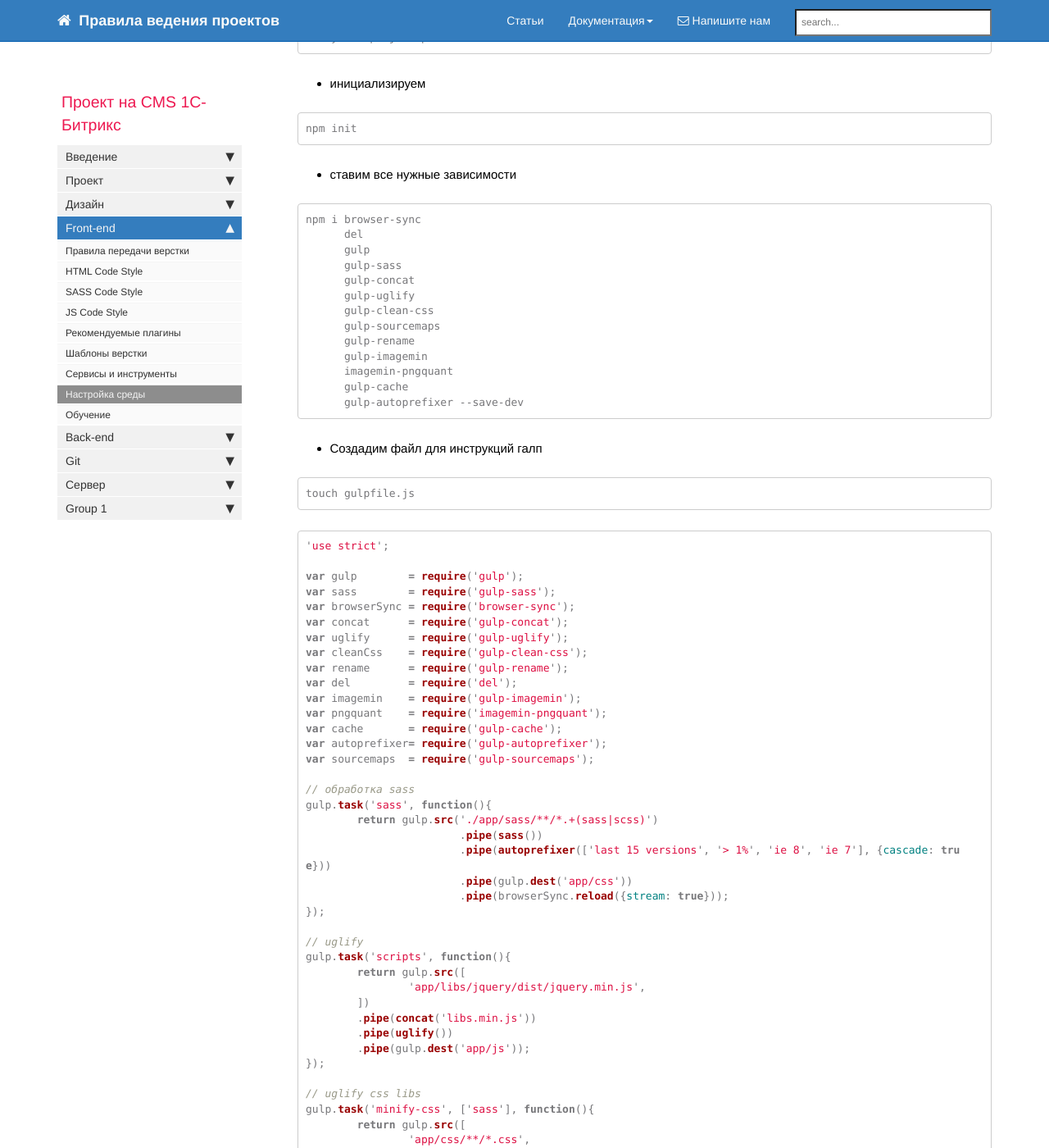
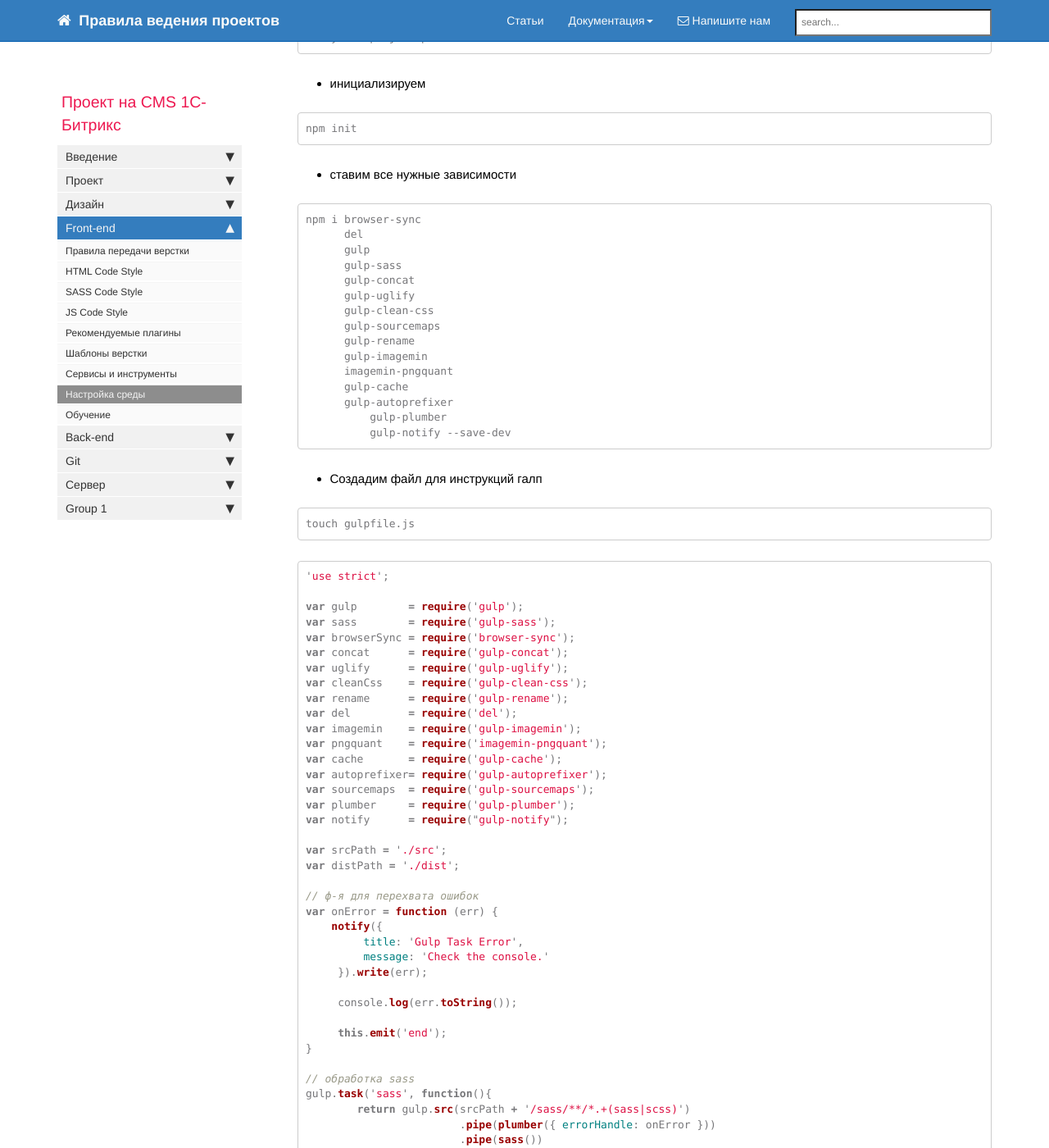
Before and after one commit to gdecider/gdecider.github.io, a Jekyll site: the page built from pages/bx/bx_front-setup.md, in a window 1280 px wide and 1400 px high, scrolled down 1626 px. Shown: the whole window at 82% size. Built offline with Jekyll 4.4.1, drawn with Linux system fonts in a browser that asks for light colours; nearby versions of some CDN libraries; comment, search, counter and statistics services are not loaded; some of the changed text lies outside the part shown.

Commit message:
galp config info

````diff
--- a/pages/bx/bx_front-setup.md
+++ b/pages/bx/bx_front-setup.md
@@ -99,7 +99,9 @@ npm i browser-sync
       gulp-imagemin
       imagemin-pngquant
       gulp-cache
-      gulp-autoprefixer --save-dev
+      gulp-autoprefixer
+	  gulp-plumber
+	  gulp-notify --save-dev
 ```
 * Создадим файл для инструкций галп
 
@@ -123,43 +125,67 @@ var pngquant    = require('imagemin-pngquant');
 var cache       = require('gulp-cache');
 var autoprefixer= require('gulp-autoprefixer');
 var sourcemaps  = require('gulp-sourcemaps');
+var plumber     = require('gulp-plumber');
+var notify      = require("gulp-notify");
+
+var srcPath = './src';
+var distPath = './dist';
+
+// ф-я для перехвата ошибок
+var onError = function (err) {
+    notify({
+         title: 'Gulp Task Error',
+         message: 'Check the console.'
+     }).write(err);
+
+     console.log(err.toString());
+
+     this.emit('end');
+}
 
 // обработка sass
 gulp.task('sass', function(){
-	return gulp.src('./app/sass/**/*.+(sass|scss)')
+	return gulp.src(srcPath + '/sass/**/*.+(sass|scss)')
+			.pipe(plumber({ errorHandle: onError }))
 			.pipe(sass())
+			.on('error', onError)
 			.pipe(autoprefixer(['last 15 versions', '> 1%', 'ie 8', 'ie 7'], {cascade: true}))
-			.pipe(gulp.dest('app/css'))
+			.pipe(gulp.dest(srcPath + '/css'))
+			.pipe(notify({
+		        title   : 'Gulp Task Complete',
+		        message : 'Styles have been compiled'
+		    }))
 			.pipe(browserSync.reload({stream: true}));
 });
 
 // uglify
 gulp.task('scripts', function(){
 	return gulp.src([
-		'app/libs/jquery/dist/jquery.min.js',
+		srcPath + '/vendors/jquery/dist/jquery.min.js',
 	])
-	.pipe(concat('libs.min.js'))
+	.pipe(concat('vendors.min.js'))
 	.pipe(uglify())
-	.pipe(gulp.dest('app/js'));
+	.pipe(gulp.dest(srcPath + '/js'));
 });
 
 // uglify css libs
 gulp.task('minify-css', ['sass'], function(){
 	return gulp.src([
-		'app/css/**/*.css',
+		srcPath + '/css/**/*.css',
+		'!'+srcPath + '/css/**/*.min.css',
 	])
 	.pipe(sourcemaps.init())
 	.pipe(cleanCss())
 	.pipe(sourcemaps.write())
 	.pipe(rename({suffix: '.min'}))
-	.pipe(gulp.dest('app/css'));
+	.pipe(gulp.dest(srcPath + '/css'));
 });
 
 // browser-sync
 gulp.task('sync', function(){
 	browserSync({
 		server: {
-			baseDir: 'app',
+			baseDir: './src',
 		},
 		notify: false
 	});
@@ -167,19 +193,19 @@ gulp.task('sync', function(){
 
 // minify img
 gulp.task('img', function(){
-	return gulp.src('app/img/**/*')
+	return gulp.src(srcPath + '/img/**/*')
 	.pipe(cache(imagemin({
 		interlaced: true,
 		progressive: true,
 		svgoPluggins: [{removeViewBox: false}],
 		use: [pngquant()]
 	})))
-	.pipe(gulp.dest('dist/img'));
+	.pipe(gulp.dest(distPath + '/img'));
 });
 
 // clean build dir
 gulp.task('clean', function(){
-	return del.sync('dist');
+	return del.sync(distPath);
 });
 
 // clear cache
@@ -189,34 +215,36 @@ gulp.task('clear', function(){
 
 // watcher
 gulp.task('watch', ['sync', 'minify-css', 'scripts'], function(){
-	gulp.watch('./app/sass/**/*.+(sass|scss)', ['sass']);
-	gulp.watch('app/*.html', browserSync.reload);
-	gulp.watch('app/js/**/*.js', browserSync.reload);
+	gulp.watch(srcPath + '/sass/**/*.+(sass|scss)', ['sass']);
+	gulp.watch(srcPath + '/**/*.html', browserSync.reload);
+	gulp.watch(srcPath + '/js/**/*.js', browserSync.reload);
 });
 
 // build
 gulp.task('build', ['clean', 'minify-css', 'scripts', 'img'], function(){
 	var buildCss = gulp.src([
-		'app/css/main.css',
-		'app/css/libs.min.css',
+		srcPath + '/css/**/*.css',
 	])
-	.pipe(gulp.dest('dist/css'));
+	.pipe(gulp.dest(distPath + '/css'));
 
 	var buildFonts = gulp.src([
-		'app/fonts/**/*',
+		srcPath + '/fonts/**/*',
 	])
-	.pipe(gulp.dest('dist/fonts'));
+	.pipe(gulp.dest(distPath + '/fonts'));
 
 	var buildJs = gulp.src([
-		'app/js/**/*',
+		srcPath + '/js/**/*',
 	])
-	.pipe(gulp.dest('dist/js'));
+	.pipe(gulp.dest(distPath + '/js'));
 
 	var buildHtml = gulp.src([
-		'app/*.html',
+		srcPath + '/**/*.html',
 	])
-	.pipe(gulp.dest('dist'));
+	.pipe(gulp.dest(distPath));
 });
+
+// The default task (called when you run `gulp` from cli)
+gulp.task('default', ['watch']);
 ```
 
 * bower создаем файл .bowerrc в корне проекта
````
